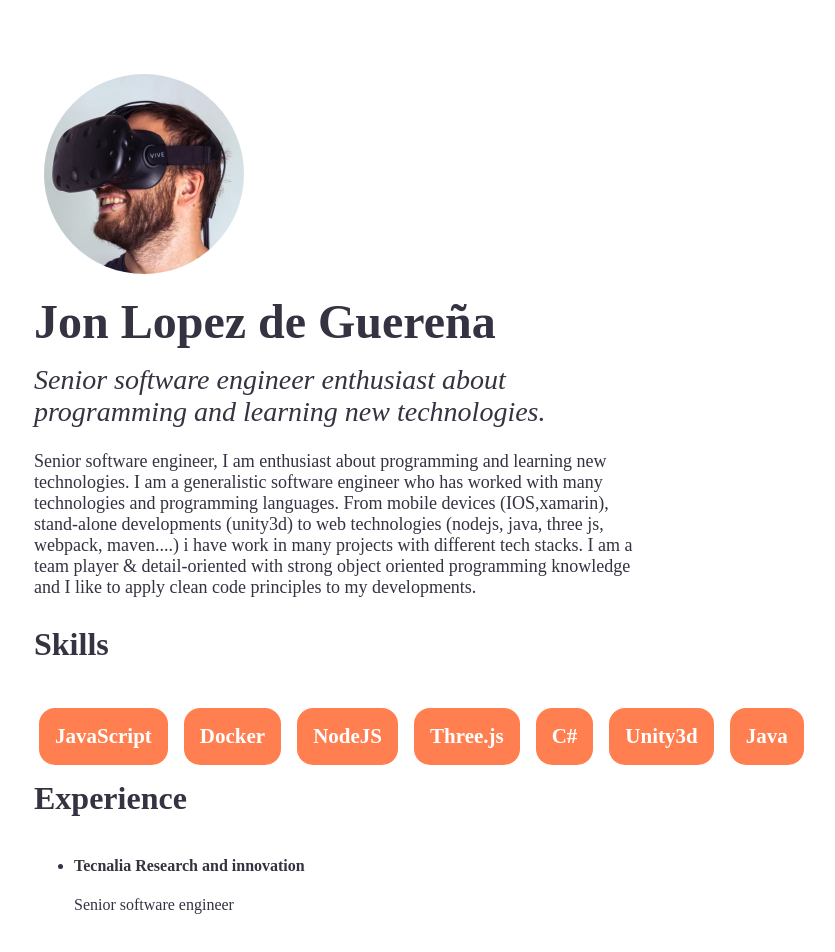
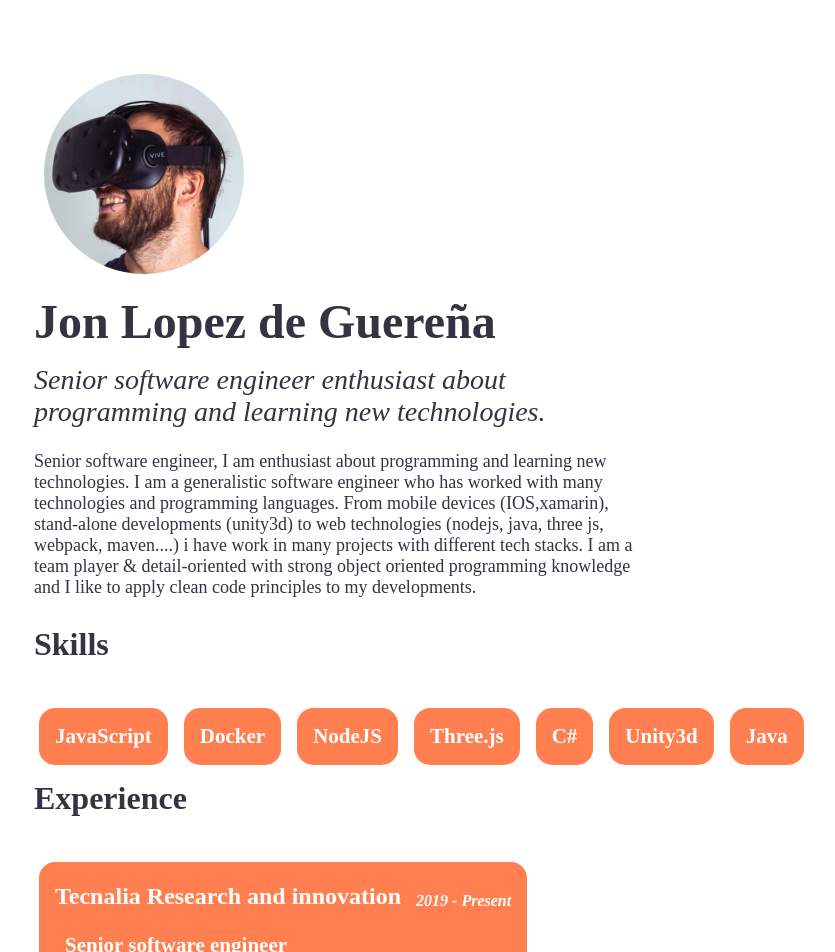
Before and after one commit to jonlo/personal-website, a React (Create React App) app: page / in a window 1280 px wide. Shown: the top 952 px of the page, without its empty margins (302-1137 px from the left). Built offline with nearby package versions, Linux system fonts and the light colour scheme; a web font is replaced by a local one.

Commit message:
working on experience component

```diff
--- a/src/components/App.css
+++ b/src/components/App.css
@@ -10,7 +10,7 @@ body {
   color: rgb(53, 50, 65);
   display: flex;
   flex-direction: column;
-  overflow: hidden;
+  overflow: visible;
   margin-left: 20rem;
   margin-right: 20rem;
   margin-top: 4rem;
--- a/src/components/experience.css
+++ b/src/components/experience.css
@@ -1,34 +1,54 @@
-.Skills {
+.Experience {
   display: flex;
   flex-direction: column;
   top: 0;
 }
 
-.Skills ul{
+.Experience ul {
   list-style: none;
   padding: 5px;
-	margin:0;
+  margin: 0;
   display: flex;
   align-items: left;
   justify-content: left;
   /* margin: 10px; */
 }
 
-.Skills li{
+.Experience li {
   font-size: calc(5px + 2vmin);
-	width:fit-content;
+  width: fit-content;
   background-color: coral;
   margin-right: 1rem;
-	padding:1rem;
+  padding: 1rem;
   border-radius: 1rem;
-	color:white;
+  color: white;
   font-weight: 600;
 }
 
- .Skills h2 {
+.experience-header {
+  display: flex;
+  flex-direction: row;
+}
+
+.Experience h4 {
   font-weight: 900;
   font-style: black;
-	font-size: 2rem;
-	margin-top: 10px;
-	margin-bottom: 40px;
+  font-size: 1.5rem;
+  margin-top: 5px;
+  margin-bottom: 5px;
+  margin-right: 15px;
 }
+
+.Experience h5 {
+  font-weight: 900;
+  font-style: black;
+  font-size: 1rem;
+  margin-top: 5px;
+  margin-bottom: 5px;
+  line-height: 35px;
+}
+
+.Experience p {
+
+	margin: 10px;
+  }
--- a/src/components/experience.js
+++ b/src/components/experience.js
@@ -15,7 +15,10 @@ export class Experience extends Component {
 				<ul>
 					{this.props.experience.map((experience, index) => {
 						return <li key={index}>
-							<h4>{experience.company}</h4>
+							<div className='experience-header'>
+								<h4>{experience.company}</h4>
+								<h5><i>{experience.from} - {experience.to} </i></h5>
+							</div>
 							<p> {experience.position}</p>
 						</li>;
 					})}
```
Lines whose indentation alone changed are shown as unchanged.
